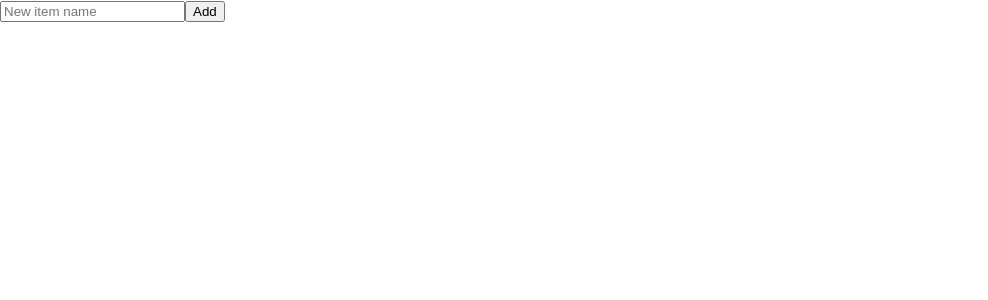
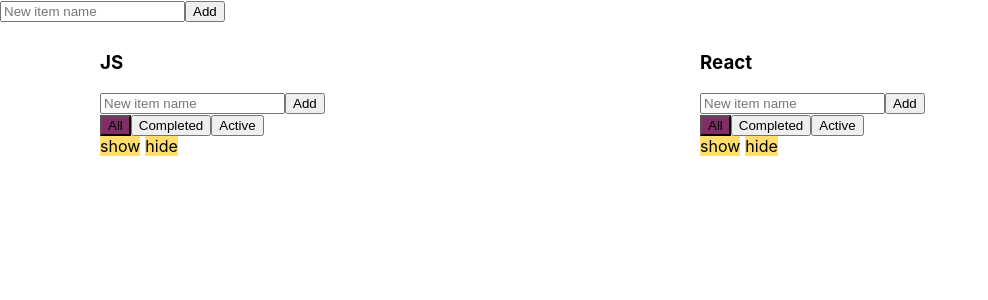
Before and after one commit to alx8437/todoList, a React (Create React App) app: page / in a window 1280 px wide. Shown: the top 300 px of the page, without its empty margins (0-988 px from the left). Built offline with nearby package versions, Linux system fonts and the light colour scheme.

Commit message:
add addTodoList action

```diff
--- a/src/App.js
+++ b/src/App.js
@@ -1,6 +1,8 @@
 import React from "react";
 import TodoList from "./TodoList";
 import AddNewItemForm from "./AddNewItemForm";
+import {connect} from "react-redux";
+import {addTodoListActionCreater} from "./store";
 
 
 
@@ -13,13 +15,15 @@
     newTodoListId = 0;
 
     addTodoList = (title) => {
+
         let newTodoList = {id: this.newTodoListId, title: title};
-        let newTodoLists = [...this.state.todolists, newTodoList];
-        this.setState((state) => {
-            return {todolists: newTodoLists}
-        }, this.stateSaveLocalStorage);
         this.newTodoListId += 1
+
+        this.props.addTodoList(newTodoList)
+
     };
+
+
 
     stateSaveLocalStorage = () => {
         let stateAsString = JSON.stringify(this.state);
@@ -48,7 +52,7 @@
 
     render() {
 
-        let todolists = this.state.todolists.map(td => <TodoList key={td.id} id={td.id} title={td.title} />)
+        let todolists = this.props.todolists.map(td => <TodoList key={td.id} id={td.id} title={td.title} />)
 
         return (
             <div>
@@ -64,4 +68,22 @@
 
 }
 
-export default App
+const mapStateToProps = (state) => {
+    return {
+        todolists: state.todolists
+    }
+};
+
+const mapDispatchToProps = (dispatch) => {
+    return {
+        addTodoList: (newTodoList) => {
+            dispatch(addTodoListActionCreater(newTodoList))
+        }
+    }
+
+
+};
+
+
+const ContainerApp = connect(mapStateToProps, mapDispatchToProps)(App)
+export default ContainerApp;
--- a/src/index.js
+++ b/src/index.js
@@ -2,13 +2,13 @@
 import ReactDOM from 'react-dom';
 import './index.css';
 import * as serviceWorker from './serviceWorker';
-import App from "./App";
 import {Provider} from "react-redux";
 import store from "./store";
+import ContainerApp from "./App";
 
 ReactDOM.render(
     <Provider store={store}>
-        <App />
+        <ContainerApp />
     </Provider>
 
     , document.getElementById('root')
--- a/src/store.js
+++ b/src/store.js
@@ -1,15 +1,40 @@
 import {createStore} from "redux";
+
+const ADD_TODOLIST = "ADD_TODOLIST";
 
 const initialState = {
     todolists: [
-        {id: 0, title: "JS"},
-        {id: 1, title: "React"}
+        {id: 0, title: "JS", tasks: []},
+        {id: 1, title: "React", tasks: []}
     ]
 }
 
 const reducer = (state = initialState, action) => {
-    return state
-}
+    debugger
+    switch (action.type) {
+        case ADD_TODOLIST:
+            return {
+                ...state,
+                todolists: [...state.todolists, action.newTodoList]
+            };
+        default:
+            return state
+    }
+
+};
+
+
+export const addTodoListActionCreater = (newTodoList) => {
+    debugger
+    return {
+        type: ADD_TODOLIST,
+        newTodoList
+    }
+
+};
+
+
+
 
 const store = createStore(reducer);
 
```
